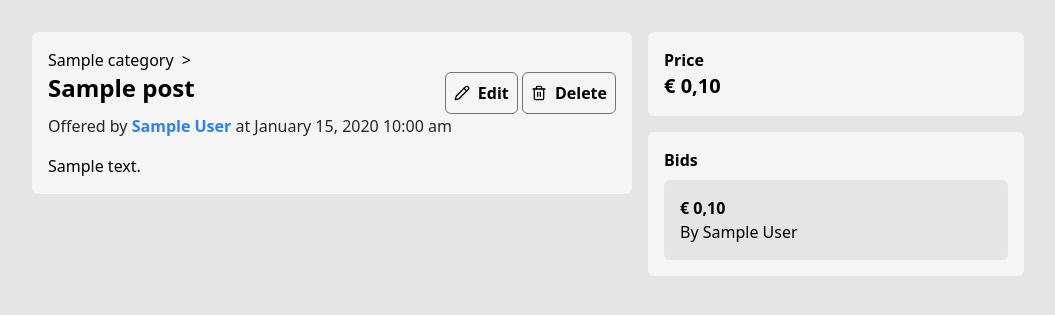
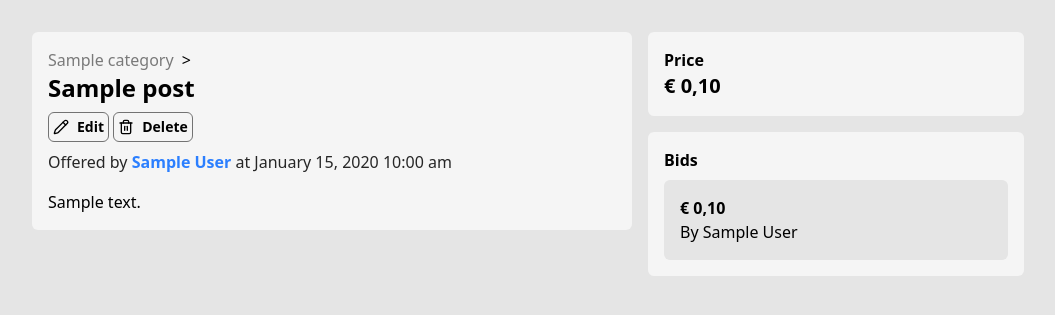
Before and after one commit to miaapancake/laravel-marktplaats, a Laravel app: page /ads/1 in a window 1280 px wide. Shown: the part 128-443 px from the top of the page, without its empty margins (112-1167 px from the left). Run offline with Laravel 12, Linux system fonts and the light colour scheme; a user stored in the database is signed in; tables that the repository leaves empty hold one stand-in row (values such as "Sample post"); style sheets or scripts are compiled from the project's sources; parts of the project's set-up code (start-up, migrations or seed data) failed here and were passed over.

Commit message:
Layout improvements on posts.show

```diff
--- a/database/factories/BidFactory.php
+++ b/database/factories/BidFactory.php
@@ -33,7 +33,7 @@ class BidFactory extends Factory
         BidFactory::$previousDate[$post->id] = $this->faker->dateTimeBetween(BidFactory::$previousDate[$post->id] ?? $post->created_at);
 
         return [
-            'user_id' => User::inRandomOrder()->first()->id,
+            'user_id' => User::whereNot('id', $post->user_id)->pluck('id')->random(),
             'post_id' => $post->id,
             'amount' =>  BidFactory::$previousAmount[$post->id],
             'created_at' => BidFactory::$previousDate[$post->id],
--- a/resources/views/partials/categories/breadcrumb.blade.php
+++ b/resources/views/partials/categories/breadcrumb.blade.php
@@ -3,7 +3,7 @@
 <div class="flex flex-row-reverse flex-wrap-reverse gap-2 justify-end">
 @while($currentCategory != null)
     <span>&gt;</span>
-    <a class="hover:underline" href="{{route('categories.show', $currentCategory->id)}}">
+    <a class="opacity-50 hover:underline hover:opacity-100" href="{{route('categories.show', $currentCategory->id)}}">
         <span class="whitespace-nowrap">{{$currentCategory->name}}</span>
     </a>
     @php($currentCategory = $currentCategory->parent)
--- a/resources/views/posts/show.blade.php
+++ b/resources/views/posts/show.blade.php
@@ -6,11 +6,12 @@
     <div class="grid gap-4 items-start p-4 m-4 mx-auto max-w-5xl max-lg:grid-cols-1 grid-cols-[600px_auto]">
         <main class="card">
             <h2>@include('partials.categories.breadcrumb', ['category' => $post->category])</h2>
-            <h1 class="flex justify-between">
+            <h1>
                 <span class="text-2xl font-bold">{{$post->title}}</span>
+            </h1>
             @if(Auth::user() && $post->user->id == Auth::user()->id)
-                    <span>
-                        <a class="inline-flex p-2 button" href="{{route('posts.edit', $post->id)}}">
+                <div class="my-2">
+                    <a class="inline-flex p-1 text-sm button" href="{{route('posts.edit', $post->id)}}">
                         <i class="size-4" data-lucide="pencil"></i>
                         <span>Edit</span>
                     </a>
@@ -20,16 +21,15 @@
                         method="POST"
                         action="{{route('posts.destroy', $post->id)}}"
                     >
-                            <button class="inline-flex p-2 button">
+                        <button class="inline-flex p-1 text-sm button">
                             <i class="size-4" data-lucide="trash"></i>
                             <span>Delete</span>
                         </button>
                         @method('DELETE')
                         @csrf
                     </form>
-                    </span>
+                </div>
             @endif
-            </h1>
             <h2 class="text-neutral-800">
                 <span>
                     Offered by
```
Lines whose indentation alone changed are shown as unchanged.
